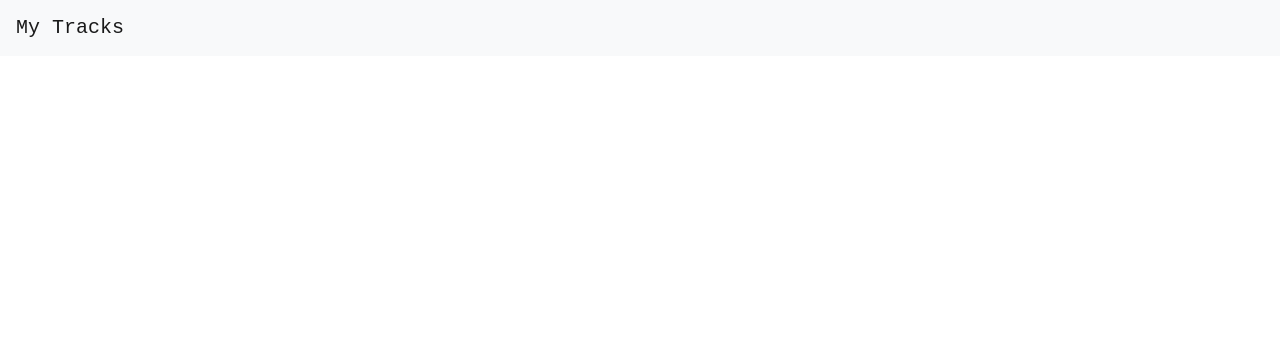
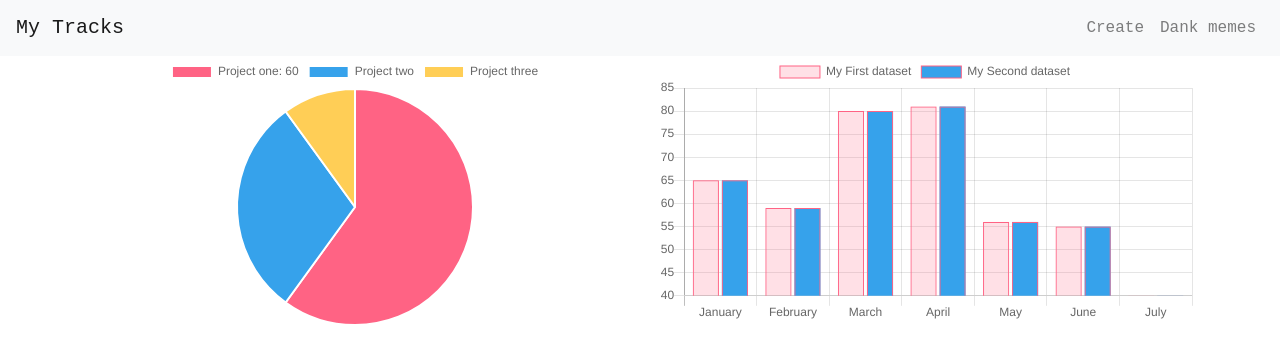
Before and after one commit to nuenook/my-tracks-web, a React (Create React App) app: page / in a window 1280 px wide. Shown: the top 362 px of the page. Built offline with nearby package versions, Linux system fonts and the light colour scheme; a web font is replaced by a local one.

Commit message:
init dashboard / update readme

```diff
--- a/package.json
+++ b/package.json
@@ -8,14 +8,17 @@
     "@types/react": "16.9.11",
     "@types/react-dom": "16.9.3",
     "bootstrap": "^4.3.1",
+    "chart.js": "^2.9.1",
     "react": "^16.11.0",
+    "react-bootstrap": "^1.0.0-beta.14",
+    "react-chartjs-2": "^2.8.0",
     "react-dom": "^16.11.0",
     "react-router-dom": "^5.1.2",
     "react-scripts": "3.2.0",
     "typescript": "3.6.4"
   },
   "scripts": {
-    "start": "react-scripts start",
+    "start": "PORT=10055 react-scripts start",
     "build": "react-scripts build",
     "test": "react-scripts test",
     "eject": "react-scripts eject"
--- a/src/App.tsx
+++ b/src/App.tsx
@@ -1,10 +1,10 @@
 import React from 'react';
-import logo from './logo.svg';
 import './App.css';
 import 'bootstrap/dist/css/bootstrap.min.css';
 import NavBars from './components/layout/navbars';
 import { Switch, Route, BrowserRouter } from 'react-router-dom';
 import CreatePage from './pages/createPage';
+import HomePage from './pages/homePage';
 
 const App: React.FC = () => {
   return (
@@ -12,6 +12,9 @@ const App: React.FC = () => {
       <NavBars />
       <div className="container">
         <Switch>
+          <Route exact path="/">
+            <HomePage />
+          </Route>
           <Route path="/create">
             <CreatePage />
           </Route>
--- a/src/components/ProjectTable.tsx
+++ b/src/components/ProjectTable.tsx
@@ -20,7 +20,7 @@ const ProjectTable: React.SFC<ProjectTableProps> = ({
         <tbody>
             {projects.map( (project, index) =>
                 <tr key={project.id}>
-                    <td scope="row">{index + 1}</td>
+                    <td>{index + 1}</td>
                     <td>{project.projectName}</td>
                 </tr>
             )}
--- a/src/components/layout/navbars.tsx
+++ b/src/components/layout/navbars.tsx
@@ -1,14 +1,36 @@
 import * as React from 'react';
+import { Navbar, Nav } from 'react-bootstrap';
+import { useHistory } from "react-router-dom";
 
 export interface NavBarsProps {
 
 }
 
 const NavBars: React.SFC<NavBarsProps> = () => {
+    let history = useHistory();
+
+    const goTo = (path: string) => {
+        history.push(path)
+    }
+
     return (
-        <nav className="navbar navbar-light bg-light">
-            <a className="navbar-brand" href="#">My Tracks</a>
-        </nav>
+        <Navbar collapseOnSelect expand="lg" bg="light" variant="light">
+            <Navbar.Brand onClick={() => goTo("/")}>My Tracks</Navbar.Brand>
+            <Navbar.Toggle aria-controls="responsive-navbar-nav" />
+            <Navbar.Collapse id="responsive-navbar-nav">
+                <Nav className="mr-auto">
+                </Nav>
+                <Nav>
+                    <Nav.Link onClick={() => goTo('/create')}>
+                        Create
+                    </Nav.Link>
+
+                    <Nav.Link eventKey={2} href="#memes">
+                        Dank memes
+                    </Nav.Link>
+                </Nav>
+            </Navbar.Collapse>
+        </Navbar>
     );
 }
 
--- /dev/null
+++ b/src/pages/homePage.tsx
@@ -0,0 +1,69 @@
+import * as React from 'react';
+import { Pie, Bar } from 'react-chartjs-2';
+
+export interface HomePageProps {
+
+}
+
+const HomePage: React.SFC<HomePageProps> = () => {
+    const data = {
+        labels: [
+            'Project one: ' + 60,
+            'Project two',
+            'Project three',
+        ],
+        datasets: [{
+            data: [60, 30, 10],
+            backgroundColor: [
+            '#FF6384',
+            '#36A2EB',
+            '#FFCE56'
+            ],
+            hoverBackgroundColor: [
+            '#FF6384',
+            '#36A2EB',
+            '#FFCE56'
+            ]
+        }],
+        tooltips: {
+            mode: 'point'
+        }
+    };
+
+    const data2 = {
+        labels: ['January', 'February', 'March', 'April', 'May', 'June', 'July'],
+        datasets: [
+          {
+            label: 'My First dataset',
+            backgroundColor: 'rgba(255,99,132,0.2)',
+            borderColor: 'rgba(255,99,132,1)',
+            borderWidth: 1,
+            hoverBackgroundColor: 'rgba(255,99,132,0.4)',
+            hoverBorderColor: 'rgba(255,99,132,1)',
+            data: [65, 59, 80, 81, 56, 55, 40]
+          },
+          {
+            label: 'My Second dataset',
+            backgroundColor: '#36A2EB',
+            borderColor: 'rgba(255,99,132,1)',
+            borderWidth: 1,
+            hoverBackgroundColor: 'rgba(255,99,132,0.4)',
+            hoverBorderColor: 'rgba(255,99,132,1)',
+            data: [65, 59, 80, 81, 56, 55, 40]
+          }
+        ]
+      };
+    return (
+        <div className="row">
+            <div className="col-md-6">
+                <Pie data={data} />
+            </div>
+            <div className="col-md-6">
+            {/* data: [{x:'2016-12-25', y:20}, {x:'2016-12-26', y:10}] */}
+            <Bar data={data2} />
+            </div>
+        </div>
+    );
+}
+
+export default HomePage;
```
Also changed, not shown: 2 other files (tests, documents, lock files or other folders).
